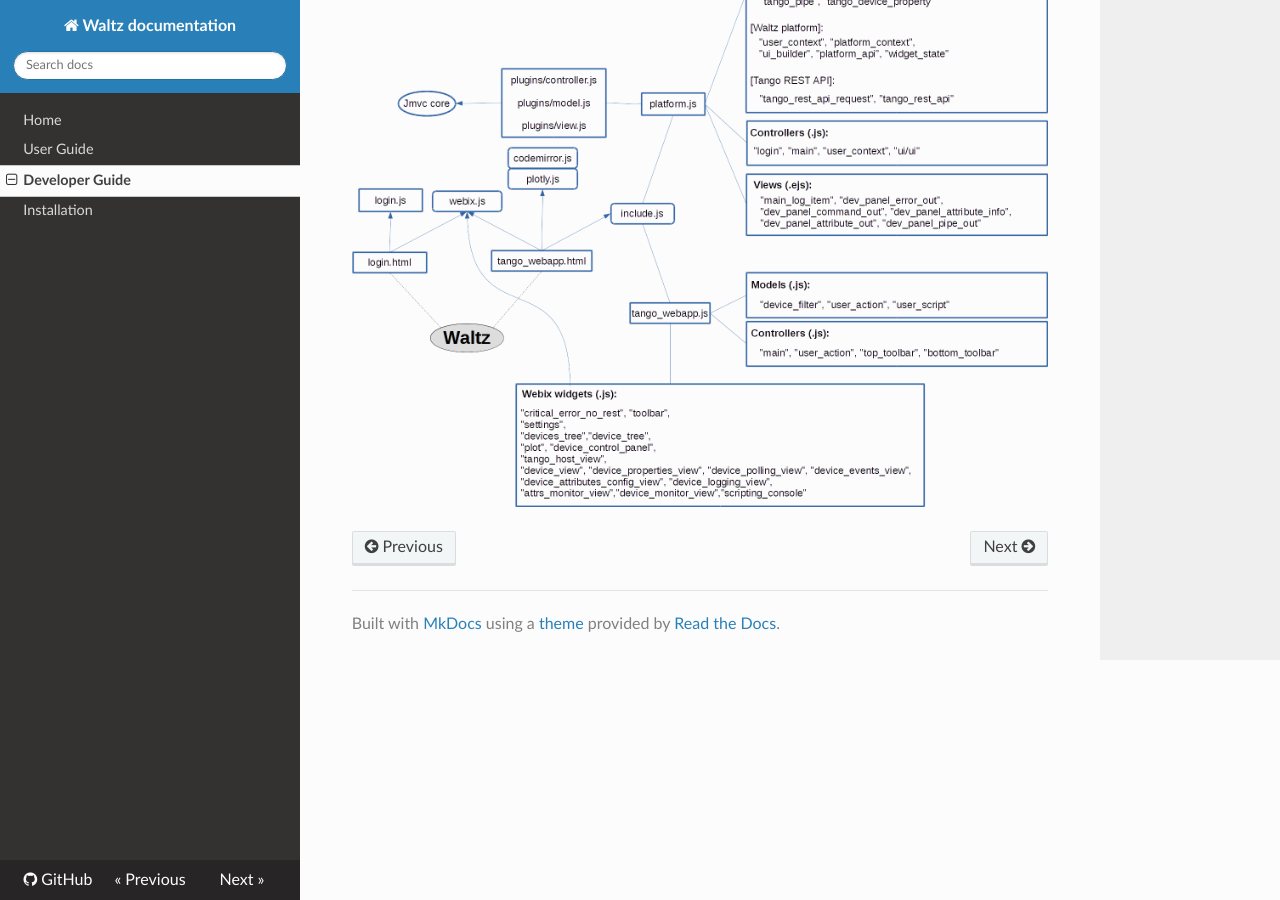
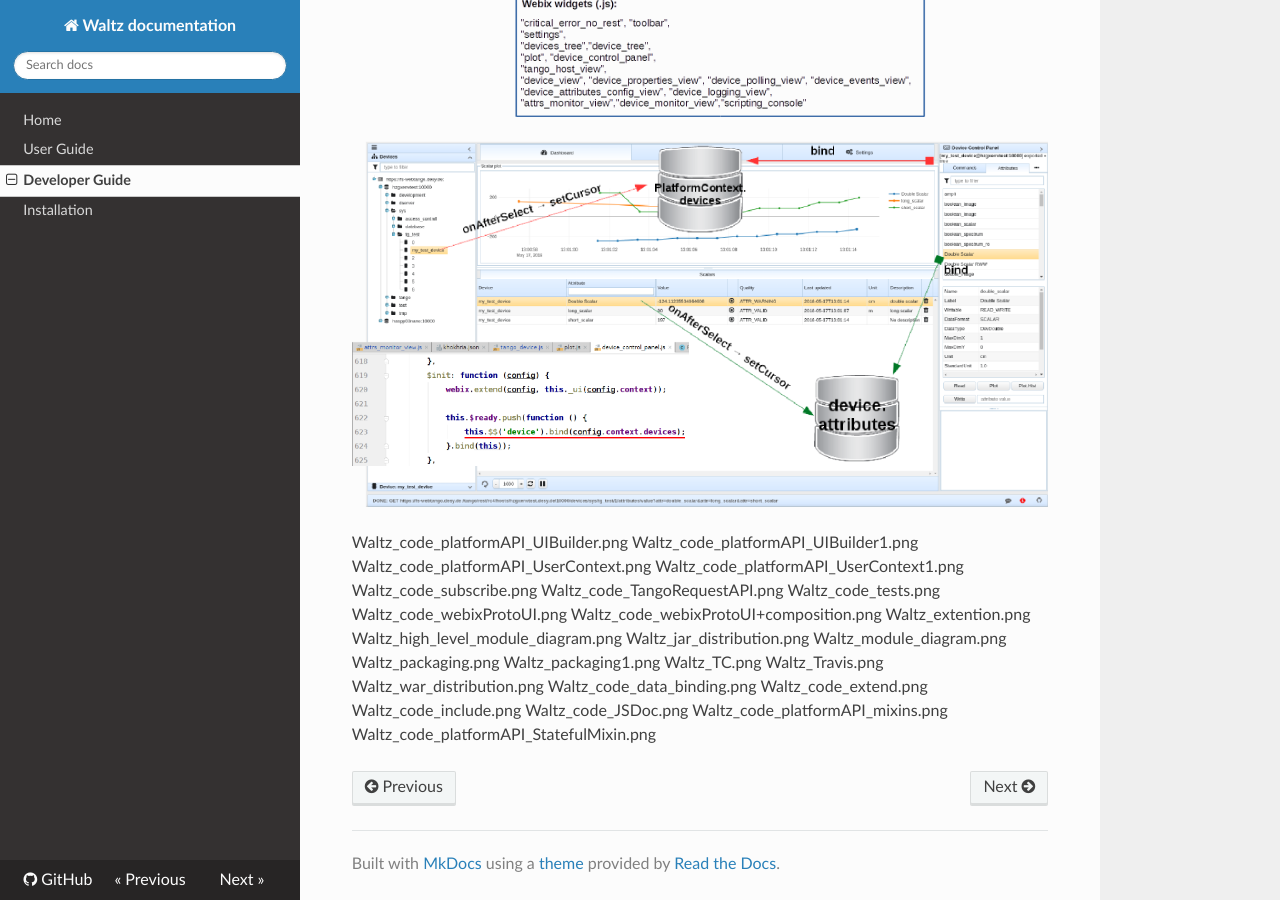
Before and after one commit to PhilLAL/waltz-docs, an MkDocs documentation site: the page built from docs/developer_guide.md, in a window 1280 px wide and 900 px high, scrolled down 9738 px. Built offline with MkDocs 1.6.1, drawn with Linux system fonts in a browser that asks for light colours; nearby versions of some CDN libraries; old or Windows-style settings are respelled for this version of MkDocs.

Commit message:
Update developer_guide.md

```diff
--- a/docs/developer_guide.md
+++ b/docs/developer_guide.md
@@ -122,18 +122,34 @@ JMVC application means having the following:
 * Platform API
 ![Waltz_platform_API](images/Waltz_platform_API.png)
 
+Waltz module diagram:
+![Waltz_module_diagram](images/Waltz_module_diagram.png)
 
 
 ![Waltz_data_binding](images/Waltz_data_binding.png)
 
 
-
-
-
-
-
-
-
-
-Waltz module diagram:
-![Waltz_module_diagram](images/Waltz_module_diagram.png)
+Waltz_code_platformAPI_UIBuilder.png
+Waltz_code_platformAPI_UIBuilder1.png
+Waltz_code_platformAPI_UserContext.png
+Waltz_code_platformAPI_UserContext1.png
+Waltz_code_subscribe.png
+Waltz_code_TangoRequestAPI.png
+Waltz_code_tests.png
+Waltz_code_webixProtoUI.png
+Waltz_code_webixProtoUI+composition.png
+Waltz_extention.png
+Waltz_high_level_module_diagram.png
+Waltz_jar_distribution.png
+Waltz_module_diagram.png
+Waltz_packaging.png
+Waltz_packaging1.png
+Waltz_TC.png
+Waltz_Travis.png
+Waltz_war_distribution.png
+Waltz_code_data_binding.png
+Waltz_code_extend.png
+Waltz_code_include.png
+Waltz_code_JSDoc.png
+Waltz_code_platformAPI_mixins.png
+Waltz_code_platformAPI_StatefulMixin.png
```
